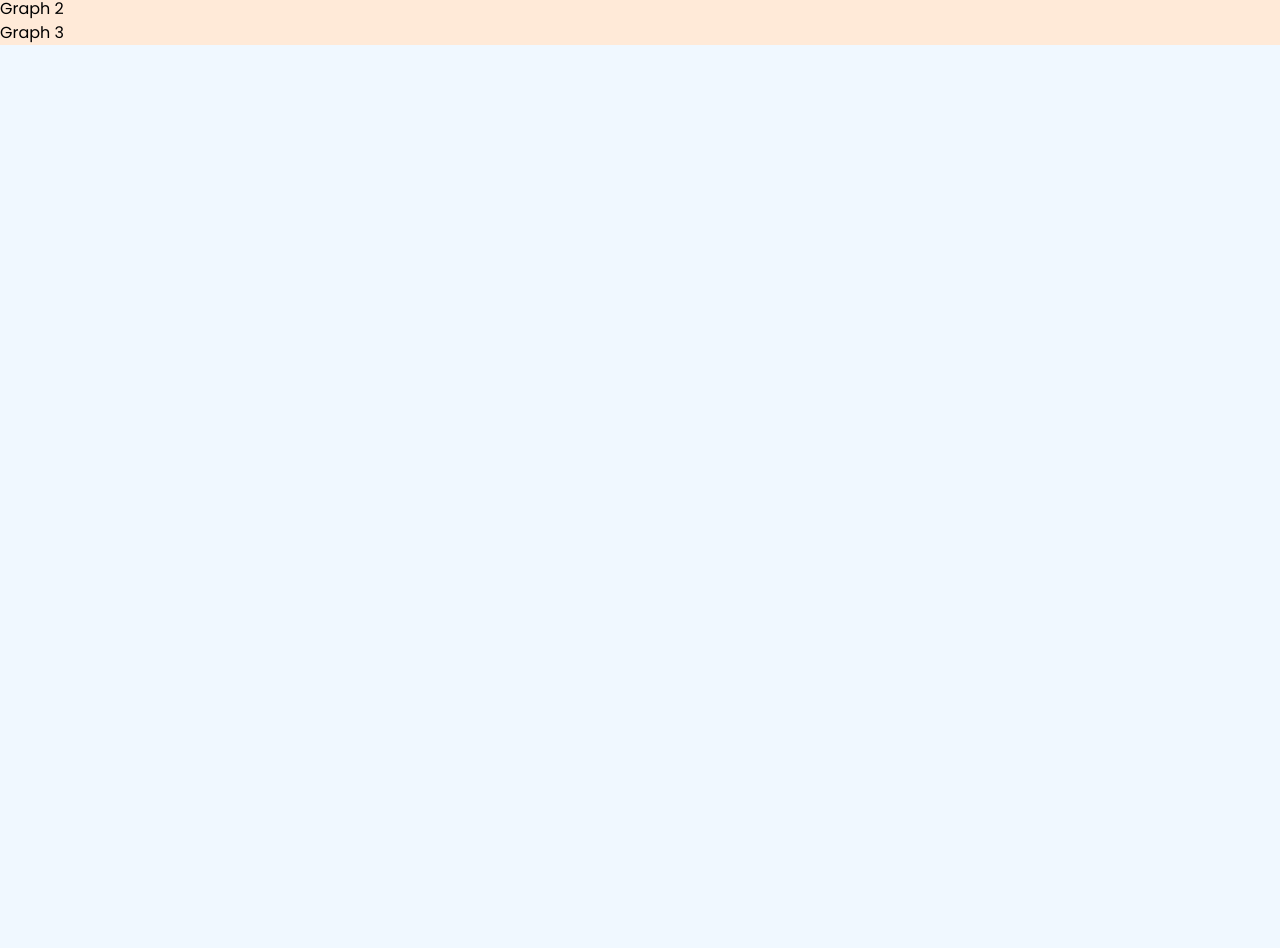
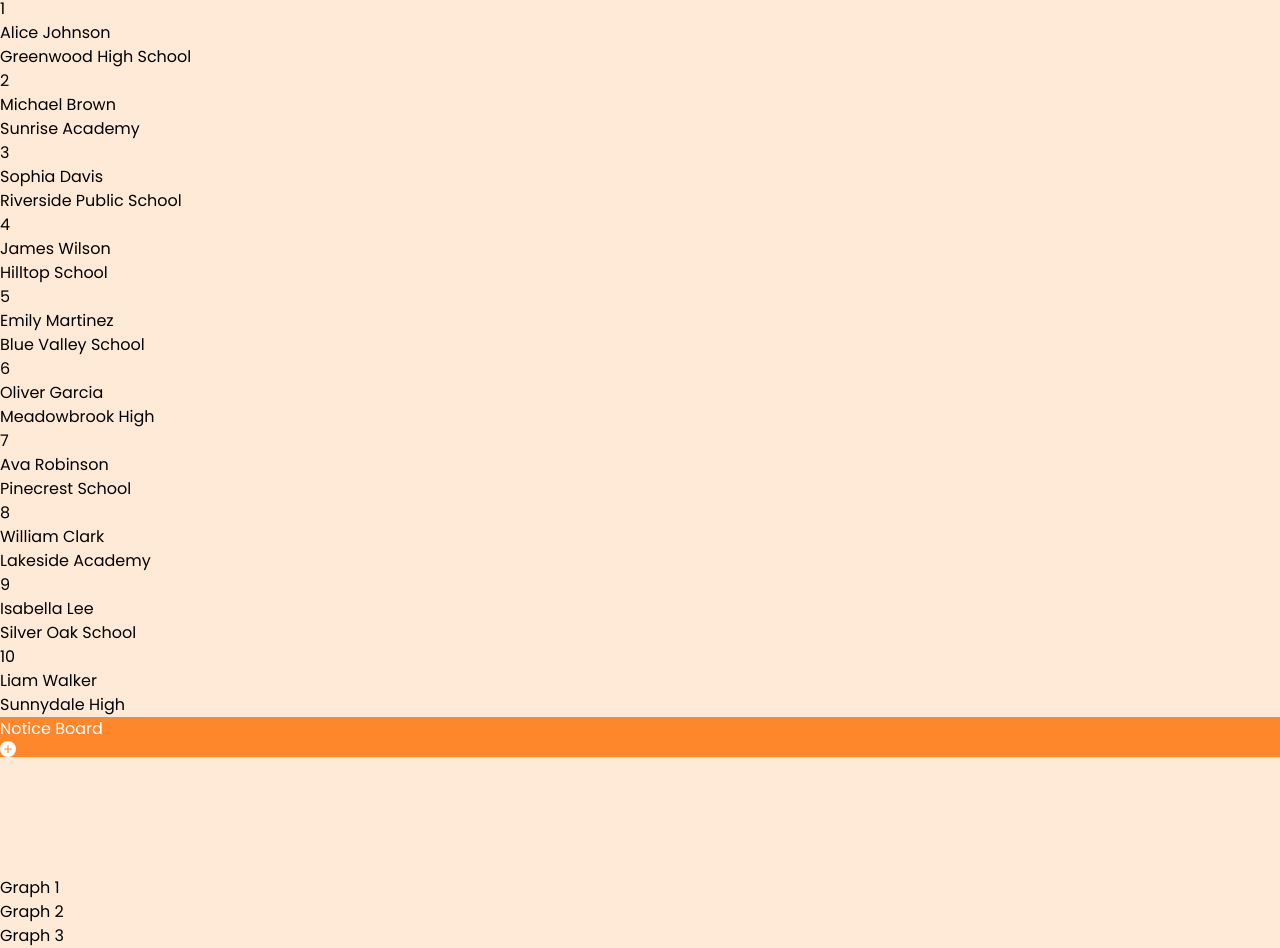
Before and after one commit to shrikant-d5456/Scholarship-Management-System-project, a React (Vite) app in the folder frontend/: page /teacher-dash in a window 1280 px wide. Shown: the part 2436-3384 px from the top of the page. Before the commit the page ends 2481 px from the top, so only its background shows below. Built offline with nearby package versions, Linux system fonts and the light colour scheme.

Commit message:
Update Dashboard.jsx

```diff
--- a/frontend/src/HeadQ_pages/Dashboard.jsx
+++ b/frontend/src/HeadQ_pages/Dashboard.jsx
@@ -1,5 +1,5 @@
-import React from 'react';
-import { BsGrid1X2Fill, BsMortarboardFill, BsPersonLinesFill, BsHourglassSplit, BsCheckCircleFill, BsFileXFill } from 'react-icons/bs';
+import React, { useState } from 'react';
+import { BsGrid1X2Fill, BsMortarboardFill, BsPersonLinesFill, BsHourglassSplit, BsCheckCircleFill, BsFileXFill, BsChatText, BsTrash, BsPlusCircle, BsPlusCircleFill, BsSend, BsSendFill } from 'react-icons/bs';
 
 const Dashboard = () => {
   const icons = {
@@ -49,8 +49,22 @@ const Dashboard = () => {
     },
   ];
 
+  const topStudent = [
+    { studentName: "Alice Johnson", schoolName: "Greenwood High School" },
+    { studentName: "Michael Brown", schoolName: "Sunrise Academy" },
+    { studentName: "Sophia Davis", schoolName: "Riverside Public School" },
+    { studentName: "James Wilson", schoolName: "Hilltop School" },
+    { studentName: "Emily Martinez", schoolName: "Blue Valley School" },
+    { studentName: "Oliver Garcia", schoolName: "Meadowbrook High" },
+    { studentName: "Ava Robinson", schoolName: "Pinecrest School" },
+    { studentName: "William Clark", schoolName: "Lakeside Academy" },
+    { studentName: "Isabella Lee", schoolName: "Silver Oak School" },
+    { studentName: "Liam Walker", schoolName: "Sunnydale High" }
+  ];
+
+
   return (
-    <div className='p-4 bg-white shadow-md'>
+    <div className='lg:p-4 p-2 bg-white shadow-md'>
       <h2 className="lg:text-xl text-lg active font-bold text-blue-400 py-2 mb-6 flex justify-start items-center gap-2">
         <BsGrid1X2Fill /> Dashboard
       </h2>
@@ -71,7 +85,30 @@ const Dashboard = () => {
           ))}
         </div>
 
-        <div className='grid lg:grid-cols-2 grid-cols-1 my-4 gap-4'>
+        <div className='relative grid lg:grid-cols-2 grid-cols-1 my-4 gap-4'>
+
+          <div className='bg-white p-2'>
+            <p className=' active2 p-2 font-semibold '>Top 10 student Performance in Scholarship exam</p>
+            {topStudent.map((student, index) => (
+              <div key={index} className=' my-1 flex gap-4 justify-start items-center border-2 border-orange-200'>
+                <div className=' bg-orange-200 py-2 px-4 mx-[2px]'>
+                  {index + 1}
+                </div>
+                <div>
+                  <p>{student.studentName}</p>
+                  <p className='text-[11px] text-gray-600'>{student.schoolName}</p>
+                </div>
+              </div>
+            ))}
+          </div>
+
+          <div className='bg-white p-2 '>
+            <Notice />
+          </div>
+
+        </div>
+
+        <div className='relative grid lg:grid-cols-2 grid-cols-1 my-4 gap-4'>
           <div className='bg-white p-2'>Graph 1</div>
           <div className='bg-white p-2'>Graph 2</div>
         </div>
@@ -83,3 +120,81 @@ const Dashboard = () => {
 };
 
 export default Dashboard;
+
+
+
+
+const Notice = () => {
+
+  const [add, setAdd] = useState(false);
+  const [notice, setNotice] = useState('');
+  const [notices, setNotices] = useState([
+
+    'Lorem ipsum dolor sit amet, consectetur adipisicing elit. Neque autem magnam saepe distinctio repellat itaque vero sint consectetur maiores sunt.',
+    "notice 2",
+  ]);
+
+  const handleSend = () => {
+    if (notice.trim() !== "") {
+      setNotices([...notices, notice]);
+      setNotice('');
+      setAdd(false);
+    } else {
+      alert("Please enter a notice before sending!");
+    }
+  };
+
+  const handleDelete = (index) => {
+    setNotices(notices.filter((_, i) => i !== index));
+  };
+
+  return (
+    <>
+      <div className='flex justify-between items-center p-2 active2 font-semibold overflow-hidden'>
+        {add ? (
+          <textarea
+            placeholder='Enter Notice Here..'
+            value={notice}
+            onChange={(e) => setNotice(e.target.value)}
+            className='w-full p-1 font-normal outline-none h-[40px] text-black'
+          />
+        ) : (
+          <p>Notice Board</p>
+        )}
+        {add ? (
+          <p onClick={handleSend} className='cursor-pointer font-semibold text-lg flex justify-end mx-2 p-1'><BsSendFill/></p>
+        ) : (
+          <p onClick={() => setAdd(true)} className='cursor-pointer font-semibold text-xl'><BsPlusCircleFill/></p>
+        )}
+      </div>
+
+
+        <marquee direction="up" scrollamount="2"  className="relative h-[60vh] " >
+        {notices.map((notice, index) => (
+
+          <div key={index} className=' w-full my-1 flex gap-2 justify-start items-center border-b-2 py-1'>
+            <div className='w-[45px] h-[40px] rounded-full flex justify-center items-center'>
+              <BsChatText className='text-xl text-yellow-400' />
+            </div>
+
+            <div className='w-full'>
+              <p className=''>{notice}</p>
+              <div className='flex justify-end items-center mx-4'>
+                <BsTrash
+                  className='text-xl text-red-500 cursor-pointer'
+                  onClick={() => handleDelete(index)}
+                />
+              </div>
+
+
+          </div>
+
+
+
+          </div>
+        ))}
+        </marquee>
+
+    </>
+  );
+}
```
